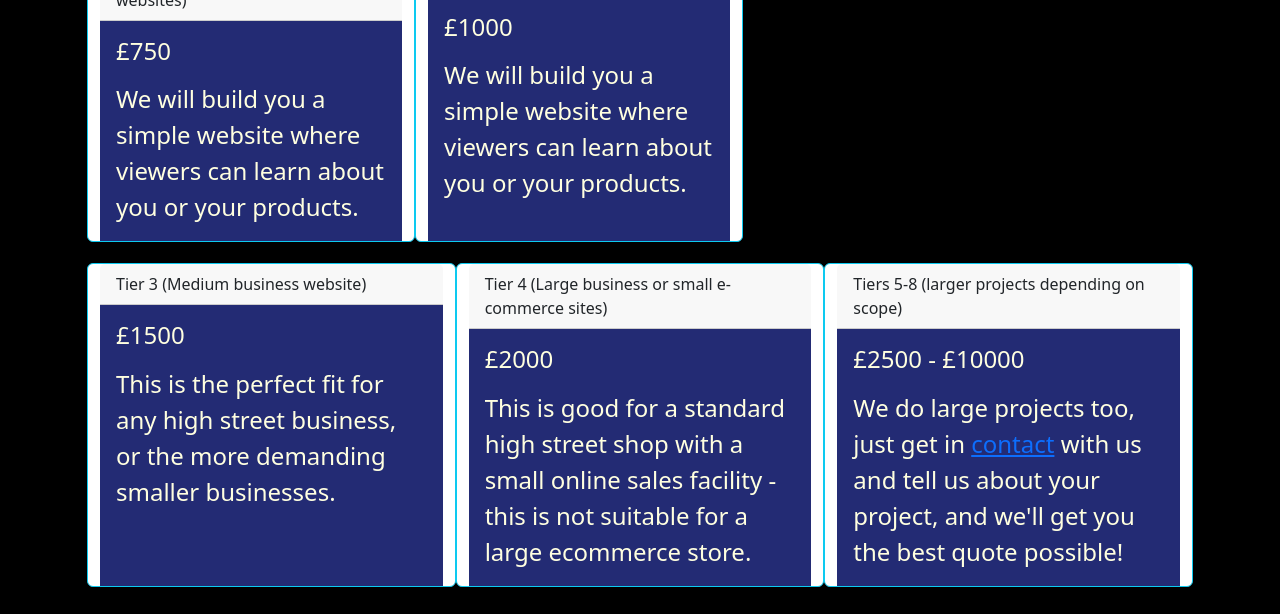
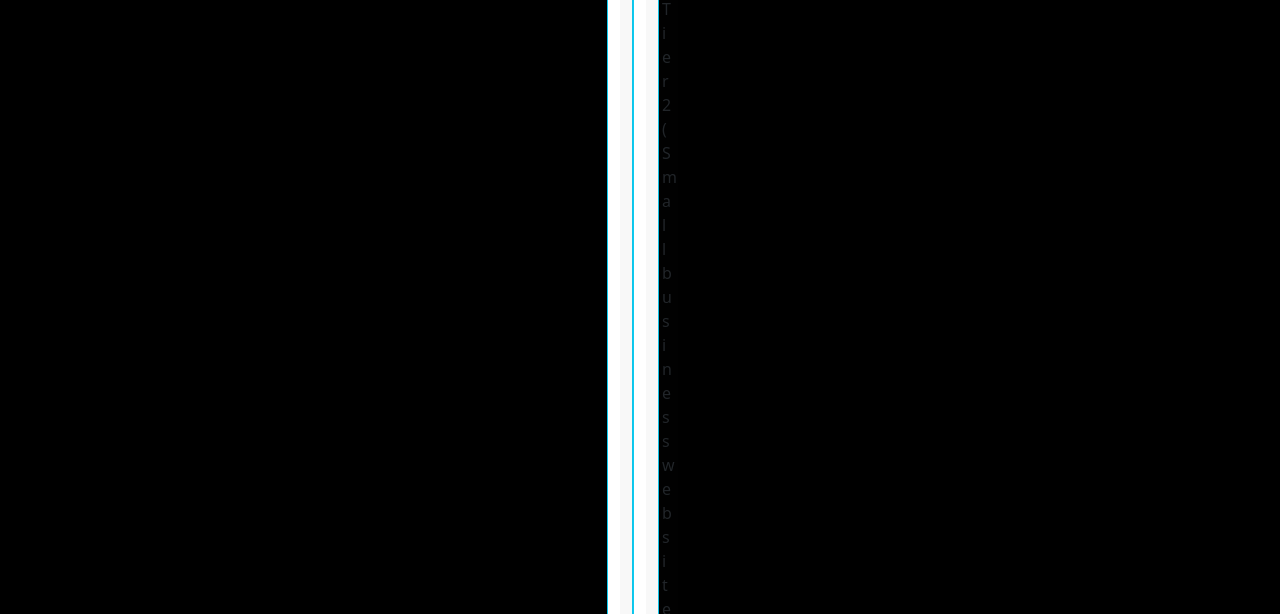
Before and after one commit to MelissaBuckingham/MelissaBuckinghamWebDevelopment, a website: page prices.html in a window 1280 px wide. Shown: the part 173-787 px from the top of the page. Drawn offline with nearby package versions, Linux system fonts and the light colour scheme.

Commit message:
trying to fix card size on mobile devices

```diff
--- a/prices.html
+++ b/prices.html
@@ -37,40 +37,38 @@
             </li>
         </ul>
     </nav>
-    <div class="container">
+    <div class="container" style="width: 100px;">
         <div class="row">
             <h3>Web Design</h3>
-            <div class="card border-info mb-3 col" style="max-width: 50rem;">
+            <div class="card border-info mb-3 col-sm-12 col-md-6 col-lg-4 col-xl-3">
                 <div class="card-header">Tier 1 (personal or very simple websites)</div>
                 <div class="card-body text-info">
                     <h5 class="card-title"><p>&pound;750</p></h5>
                     <p class="card-text">We will build you a simple website where viewers can learn about you or your products.</p>
                 </div>
             </div>
-            <div class="card border-info mb-3 col" style="max-width: 50rem;">
+            <div class="card border-info mb-3 col-sm-12 col-md-6 col-lg-4 col-xl-3">
                 <div class="card-header">Tier 2 (Small business websites)</div>
                 <div class="card-body text-info">
                     <h5 class="card-title"><p>&pound;1000</p></h5>
                     <p class="card-text">We will build you a simple website where viewers can learn about you or your products.</p>
                 </div>
             </div>
-        </div>
-        <div class="row">
-            <div class="card border-info mb-3 col" style="max-width: 50rem;">
+            <div class="card border-info mb-3 col-sm-12 col-md-6 col-lg-4 col-xl-3">
                 <div class="card-header">Tier 3 (Medium business website)</div>
                 <div class="card-body text-info">
                     <h5 class="card-title"><p>&pound;1500</p></h5>
                     <p class="card-text">This is the perfect fit for any high street business, or the more demanding smaller businesses.</p>
                 </div>
             </div>
-            <div class="card border-info mb-3 col" style="max-width: 50rem;">
+            <div class="card border-info mb-3 col-sm-12 col-md-6 col-lg-4 col-xl-3">
                 <div class="card-header">Tier 4 (Large business or small e-commerce sites)</div>
                 <div class="card-body text-info">
                     <h5 class="card-title"><p>&pound;2000</p></h5>
                     <p class="card-text">This is good for a standard high street shop with a small online sales facility - this is not suitable for a large ecommerce store.</p>
                 </div>
             </div>
-            <div class="card border-info mb-3 col" style="max-width: 50rem;">
+            <div class="card border-info mb-3 col-sm-12 col-md-6 col-lg-4 col-xl-3">
                 <div class="card-header">Tiers 5-8 (larger projects depending on scope)</div>
                 <div class="card-body text-info">
                     <h5 class="card-title"><p>&pound;2500 - &pound;10000</p></h5>
```
